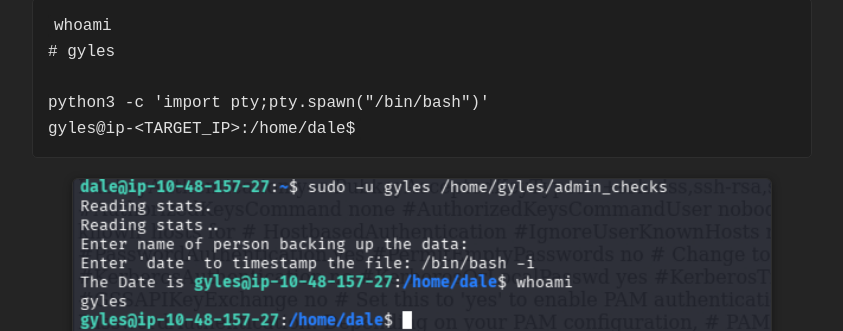
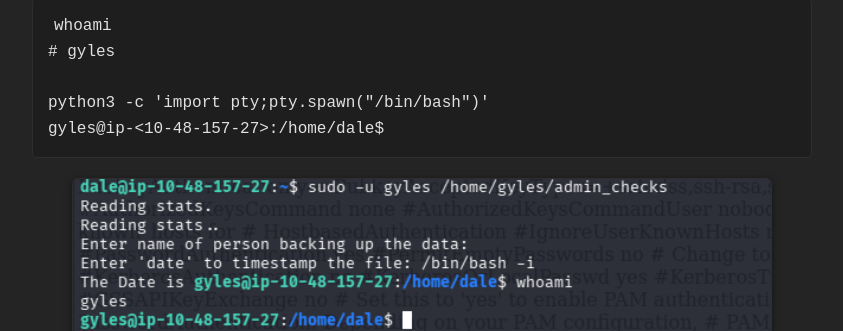
Before and after one commit to 1neWrld/1neWrld.github.io, a Jekyll site: the page built from _posts/2025-05-12-Team.md, in a window 1280 px wide and 900 px high, scrolled down 8186 px. Shown: the part 140-471 px from the top of the window, without its empty margins (218-1061 px from the left). Built offline with Jekyll 4.4.1, drawn with Linux system fonts in a browser that asks for light colours; some of the changed lines change nothing that is shown.

Commit message:
Update 2025-05-12-Team.md

````diff
--- a/_posts/2025-05-12-Team.md
+++ b/_posts/2025-05-12-Team.md
@@ -269,7 +269,7 @@
 # gyles
 
 python3 -c 'import pty;pty.spawn("/bin/bash")'
-gyles@ip-<TARGET_IP>:/home/dale$
+gyles@ip-<10-48-157-27>:/home/dale$
 ```
 
 ![Shell as gyles after command injection](/assets/images/writeups/team/gyles-shell.png)
@@ -295,7 +295,7 @@
 
 Note: downloading to `/tmp` is important here — world-writable, so no permission issues regardless of which user you are.
 
-![Shell as gyles after command injection](/assets/images/writeups/team/gyles-shell.png)
+![Shell as gyles after command injection](/assets/images/writeups/team/pspy64.png)
 
  *After waiting about a minute, pspy revealed root executing the following via cron*
 
````
